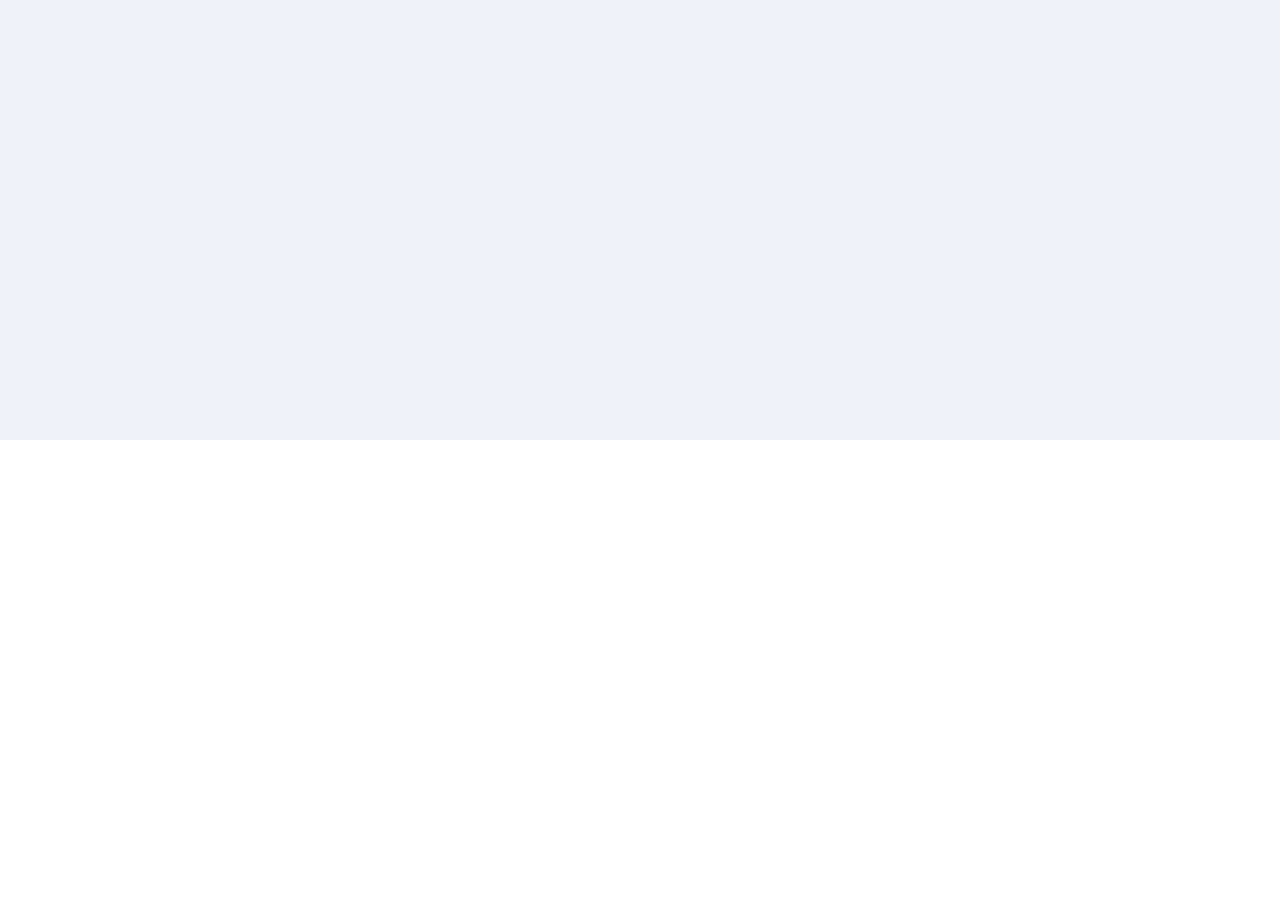
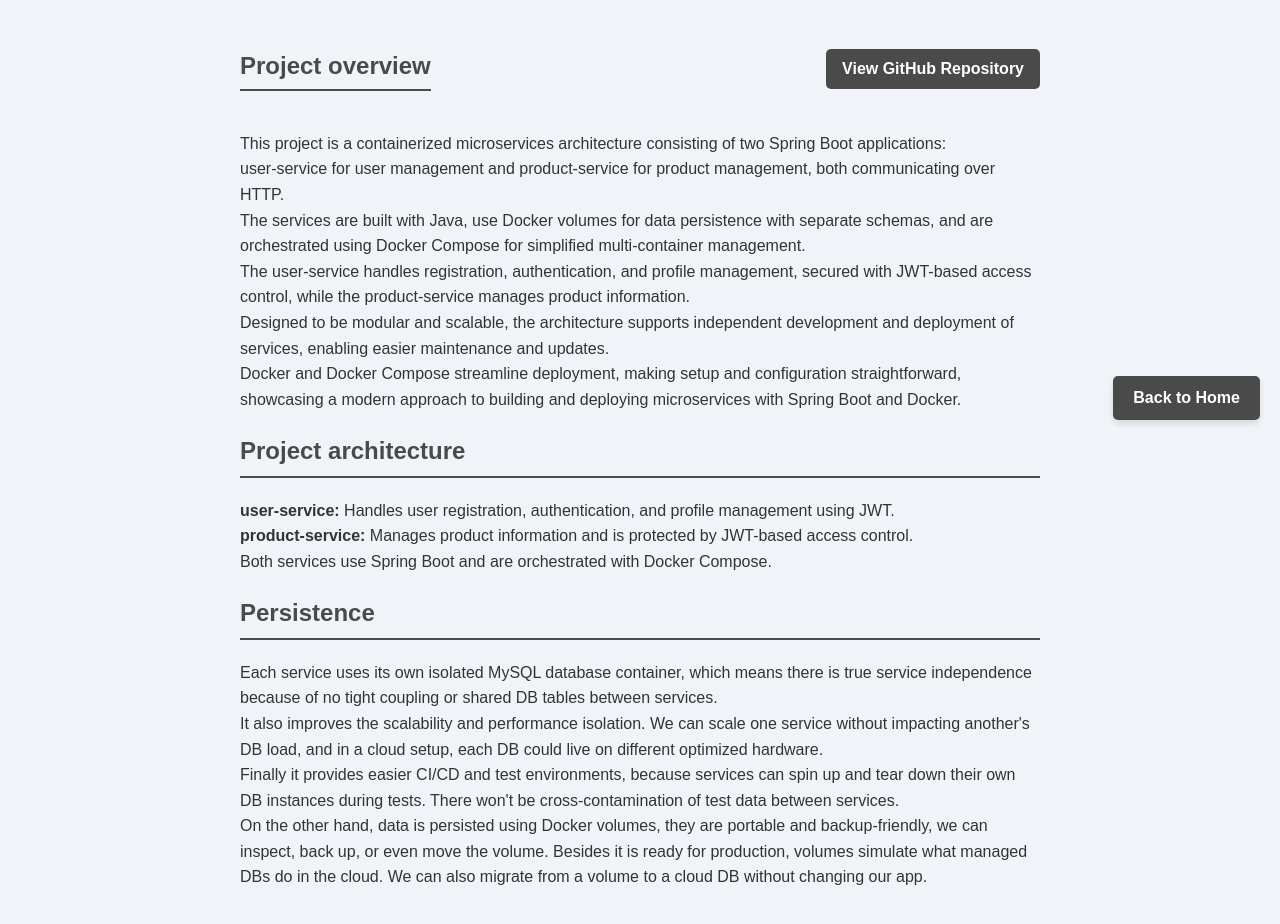
Before and after one commit to Yerai-Araujo/Yerai-Araujo.github.io, a React (Vite) app in the folder my-portfolio/: page /projects/microservices_docker_project in a window 1280 px wide. Before the commit this address had no page. Shown: the part 360-1284 px from the top of the page. Before the commit the page ends 800 px from the top, so only its background shows below. Built offline with nearby package versions, Linux system fonts and the light colour scheme.

Commit message:
New project: Microservices and Docker

```diff
--- a/my-portfolio/src/App.tsx
+++ b/my-portfolio/src/App.tsx
@@ -2,6 +2,7 @@ import { BrowserRouter as Router, Route, Link, Routes } from 'react-router-dom';
 import ProjectsPage from './ProjectsPage.tsx';
 import SpringSecurityProject from './SpringSecurityProject.tsx';
 import './App.css';
+import MicroservicesDockerProject from './MicroservicesDockerProject.tsx';
 
 function App() {
   return (
@@ -20,10 +21,8 @@ function App() {
               <p>
                 💻 I am a Software Engineer passionate about software development.<br />
                 🎓 I have a degree in Software Engineering from the Polytechnic University of Madrid.<br />
-                🔍 Looking for job opportunities.<br />
-                🛠️ Skills: Java, SQL, Spring, Python, TypeScript, JavaScript, React, Html and Css.<br />
-                I have work experience in web application development using technologies such as Spring, React and SQL.<br />
-                I have been working almost a year as a Junior Java Developer in a company.<br />
+                🛠️ Skills: Java, SQL, Spring, Python, C, JavaScript, React, Html and Css.<br />
+                I have been working almost a year as a Junior Java Backend Developer in a company.<br />
                 I am a fast learner and I am always looking for new challenges to improve my skills.
               </p>
               <h2>Projects</h2>
@@ -45,6 +44,8 @@ function App() {
         <Route path="/projects" element={<ProjectsPage />} />
         {/* Spring Security Project Page */}
         <Route path="/projects/spring_security_project" element={<SpringSecurityProject />} />
+        {/* Microservices Docker Project Page */}
+        <Route path="/projects/microservices_docker_project" element={<MicroservicesDockerProject />} />
       </Routes>
     </Router>
   );
--- /dev/null
+++ b/my-portfolio/src/MicroservicesDockerProject.tsx
@@ -0,0 +1,62 @@
+import { Link } from 'react-router-dom';
+import './App.css';
+
+const MicroservicesDockerProject = () => {
+  return (
+    <div className="content">
+      <h1>Microservices and Docker project</h1>
+      <div className="project-header">
+        <h2>Project overview</h2>
+        <a
+          href="https://github.com/Yerai-Araujo/microservices-docker"
+          className="github-link"
+          target="_blank"
+          rel="noopener noreferrer"
+        >
+          View GitHub Repository
+        </a>
+      </div>
+      <p>
+      This project is a containerized microservices architecture consisting of two Spring Boot
+      applications: <br />
+      user-service for user management and product-service for product management, both
+      communicating over HTTP. <br />
+      The services are built with Java, use Docker volumes for data persistence
+      with separate schemas, and are orchestrated using Docker Compose for simplified multi-container
+      management. <br />
+      The user-service handles registration, authentication, and profile management,
+      secured with JWT-based access control, while the product-service manages product information. <br />
+      Designed to be modular and scalable, the architecture supports independent development and
+      deployment of services, enabling easier maintenance and updates. <br />
+      Docker and Docker Compose
+      streamline deployment, making setup and configuration straightforward, showcasing a modern
+      approach to building and deploying microservices with Spring Boot and Docker. <br />
+      </p>
+      <p>
+      <h2>Project architecture</h2>
+      <strong>user-service:</strong> Handles user registration, authentication, and profile management using JWT.<br />
+      <strong>product-service:</strong> Manages product information and is protected by JWT-based access control.<br />
+      Both services use Spring Boot and are orchestrated with Docker Compose.
+      </p>
+      <p>
+      <h2>Persistence</h2>
+      Each service uses its own isolated MySQL database container, which means there is true service
+      independence because of no tight coupling or shared DB tables between services.<br />
+      It also improves the scalability and performance isolation. We can scale one service without
+      impacting another's DB load, and in a cloud setup, each DB could live on different optimized
+      hardware.<br />
+      Finally it provides easier CI/CD and test environments, because services can spin up and
+      tear down their own DB instances during tests. There won't be cross-contamination of test
+      data between services.<br />
+      On the other hand, data is persisted using Docker volumes, they are portable and backup-friendly,
+      we can inspect, back up, or even move the volume. Besides it is ready for production, volumes
+      simulate what managed DBs do in the cloud. We can also migrate from a volume to a cloud DB
+      without changing our app.<br />
+      </p>
+      {/* Use Link for internal navigation */}
+      <Link to="/" className="back-to-home-link">Back to Home</Link>
+    </div>
+  );
+};
+
+export default MicroservicesDockerProject;
--- a/my-portfolio/src/ProjectsPage.tsx
+++ b/my-portfolio/src/ProjectsPage.tsx
@@ -16,6 +16,19 @@ const ProjectsPage = () => {
           <Link to="/projects/spring_security_project">More information about this project</Link>
         </li>
       </ul>
+
+      <h2>Microservices and Docker project</h2>
+      <ul>
+        <li>
+          Building some microservices and deploying them with Docker.
+        </li>
+        <li>
+          Technologies: <strong>Microservices, Docker, Java and Spring</strong>
+        </li>
+        <li>
+          <Link to="/projects/microservices_docker_project">More information about this project</Link>
+        </li>
+      </ul>
       {/* Use Link for internal navigation */}
       <Link to="/" className="back-to-home-link">Back to Home</Link>
     </div>
```
